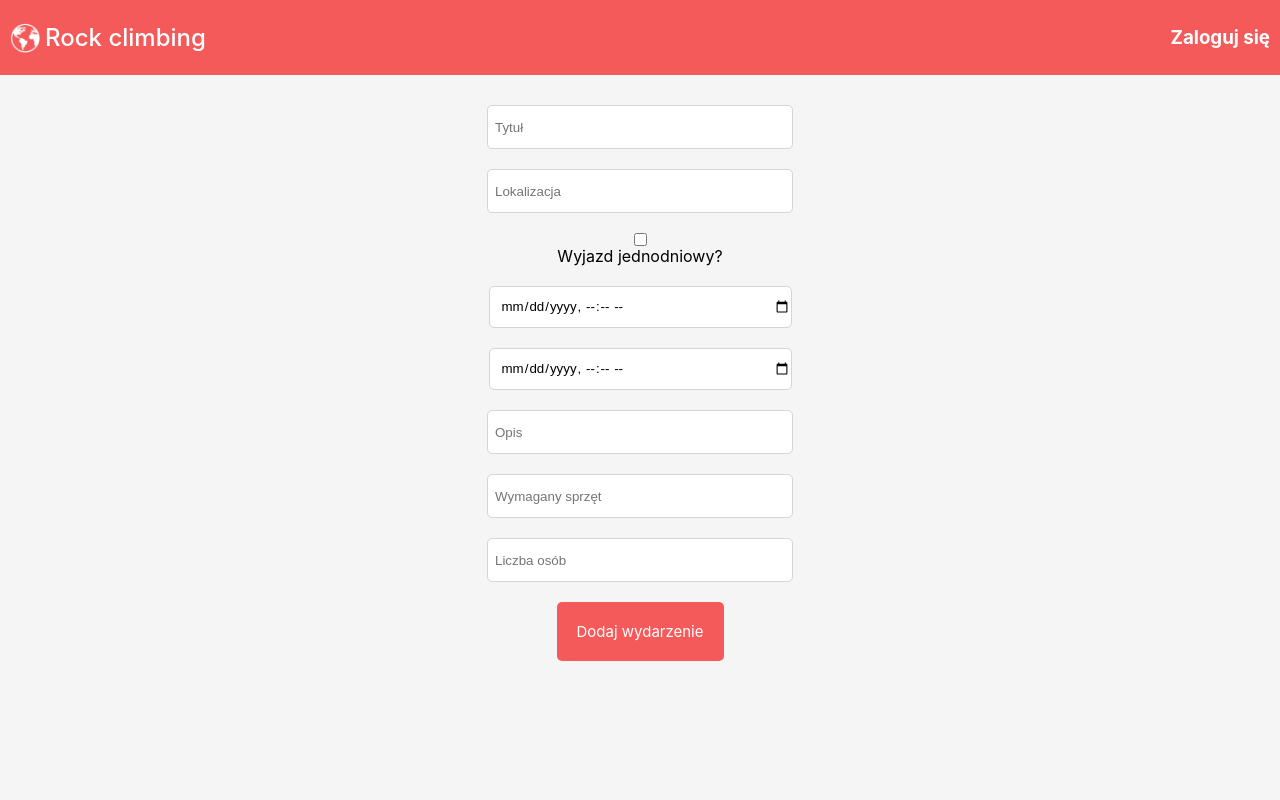
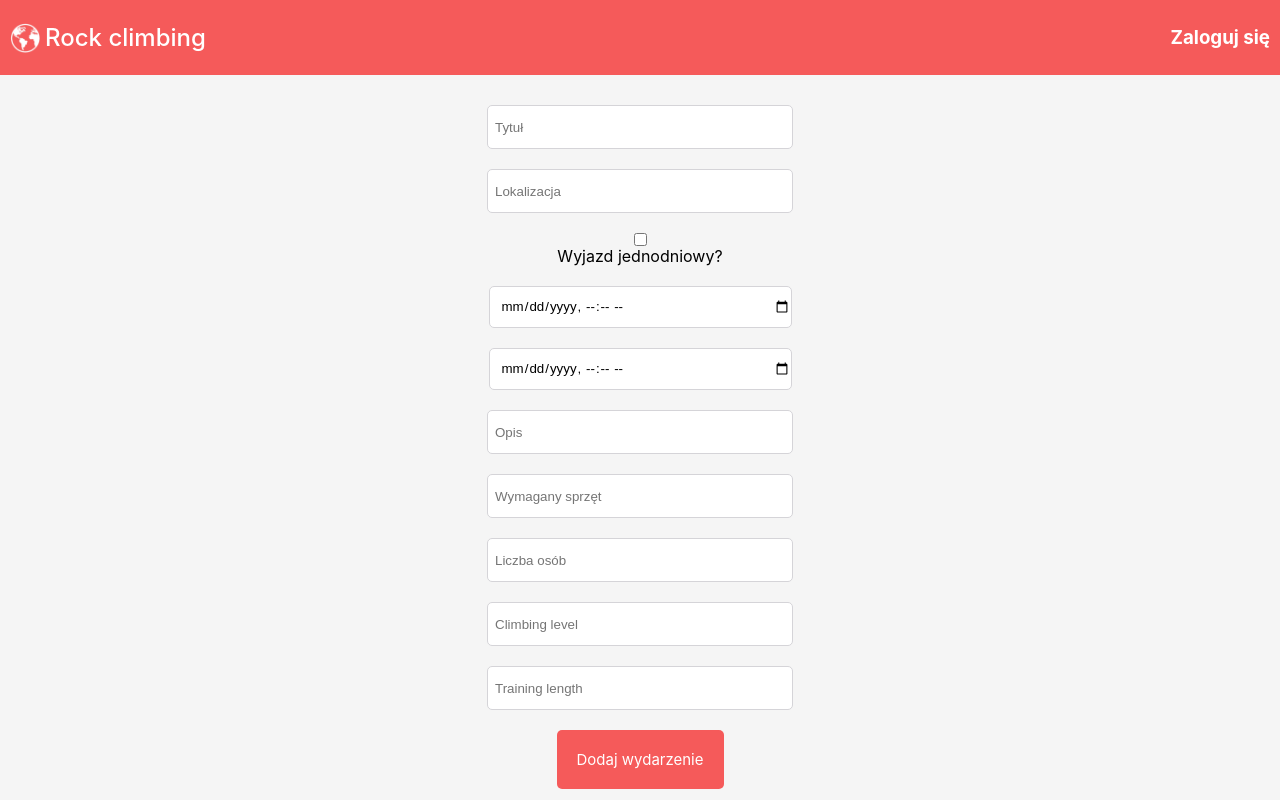
Before and after one commit to myszol321/RockClimbing, a React (Create React App) app: page /addEvent in a window 1280 px wide. Built offline with nearby package versions, Linux system fonts and the light colour scheme.

Commit message:
gear-equipment

```diff
--- a/src/components/AddEvent.js
+++ b/src/components/AddEvent.js
@@ -11,7 +11,9 @@ export default function AddEvent() {
         endDate: "",
         profile: "",
         gear: "",
-        numberOfPeople: ""
+        numberOfPeople: "",
+        climbingLevel: "",
+        trainingLength: ""
     })
 
     const [isDisabled, setIsDisabled] = React.useState(false)
@@ -145,6 +147,28 @@ export default function AddEvent() {
                     max="10"
                 />
 
+                <input
+                    type="number"
+                    placeholder="Climbing level"
+                    className="form--event--input"
+                    name="climbingLevel"
+                    value={formData.climbingLevel}
+                    onChange={handleChange}
+                    min="1"
+                    max="10"
+                />
+
+                <input
+                    type="number"
+                    placeholder="Training length"
+                    className="form--event--input"
+                    name="training length"
+                    value={formData.trainingLength}
+                    onChange={handleChange}
+                    min="1"
+                    max="10"
+                />
+
                 <button
                     className="form--event--button"
                 >
--- a/src/components/EditProfile.js
+++ b/src/components/EditProfile.js
@@ -11,7 +11,7 @@ export default function EditProfile() {
         city: "",
         age: "",
         description: "",
-        gear: ""
+        equipment: ""
     })
 
     function handleChange(event) {
@@ -91,7 +91,7 @@ export default function EditProfile() {
             <textarea
                 placeholder="Posiadany sprzęt"
                 className="form--profile--input"
-                name="gear"
+                name="equipment"
                 onChange={handleChange}
             />
 
--- a/src/components/ProfilePage.js
+++ b/src/components/ProfilePage.js
@@ -34,7 +34,7 @@ export default function ProfilePage(props) {
                 info o sb info o sb info o sb info o sb info o sb
             </p>
 
-            <div className="profile--gear">
+            <div className="profile--equipment">
                 <h2>Posiadany sprzęt:</h2>
                 <ul>
                     <li>lina</li>
```
